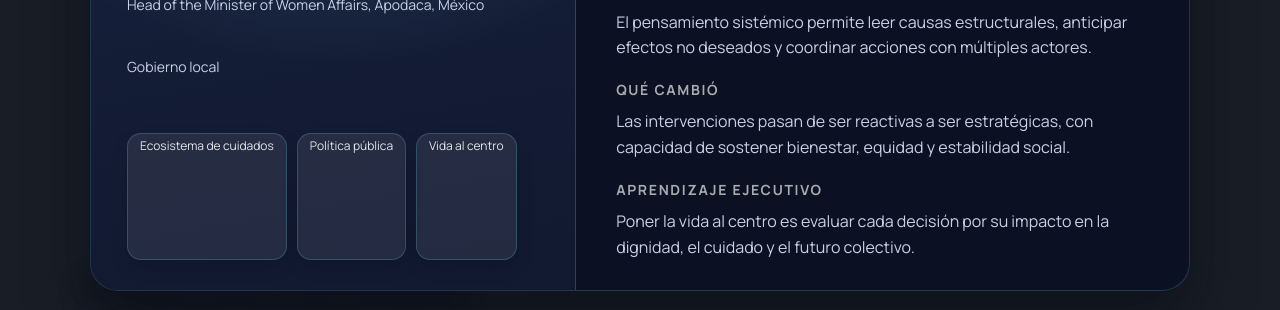
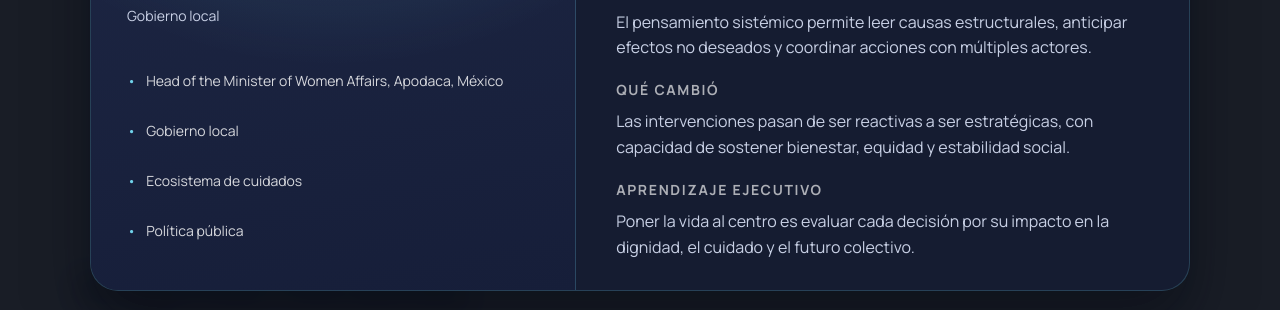
Before and after one commit to MaigomAS/SystemThinking-Website, a React (Vite) app: page / in a window 1280 px wide. Both pictures are taken after a click on the button 300 px from the left and 6390 px from the top of the page. Shown: the part 6443-6753 px from the top of the page. Built offline with nearby package versions, Linux system fonts and the light colour scheme.

Commit message:
Switch modal tags to bullet list

```diff
--- a/src/components/LeadershipVoicesCircles.jsx
+++ b/src/components/LeadershipVoicesCircles.jsx
@@ -58,7 +58,12 @@ const VOICES = {
       role: 'Head of the Minister of Women Affairs, Apodaca, México',
       sector: 'Gobierno local',
       initials: 'EE',
-      tags: ['Ecosistema de cuidados', 'Política pública', 'Vida al centro'],
+      details: [
+        'Head of the Minister of Women Affairs, Apodaca, México',
+        'Gobierno local',
+        'Ecosistema de cuidados',
+        'Política pública',
+      ],
       insightTitle: 'Decidir en sistemas vivos requiere corresponsabilidad real',
       context:
         'Los desafíos sociales, económicos y ambientales exigen decisiones que conecten a gobierno, industria y sociedad civil para evitar soluciones aisladas.',
@@ -77,7 +82,7 @@ const VOICES = {
       role: 'Head de Producto',
       sector: 'Fintech',
       initials: 'SL',
-      tags: ['Decisiones', 'Riesgo', 'Experiencia'],
+      details: ['Head de Producto · Fintech', 'Decisiones críticas', 'Riesgo', 'Experiencia'],
       insightTitle: 'Alinear decisiones críticas sin perder foco en el cliente',
       context:
         'El equipo tenía insights dispersos y las prioridades cambiaban cada sprint, afectando la confianza del usuario final.',
@@ -93,7 +98,7 @@ const VOICES = {
       role: 'Chief Sustainability Officer',
       sector: 'Energía renovable',
       initials: 'AV',
-      tags: ['Stakeholders', 'Política pública', 'Transición'],
+      details: ['Chief Sustainability Officer · Energía renovable', 'Stakeholders', 'Política pública'],
       insightTitle: 'Convertir relaciones en infraestructura de cambio',
       context:
         'La transición energética requería coordinar actores públicos y privados con tiempos y prioridades distintas.',
@@ -111,7 +116,12 @@ const VOICES = {
       role: 'Head of the Minister of Women Affairs, Apodaca, Mexico',
       sector: 'Local government',
       initials: 'EE',
-      tags: ['Care ecosystems', 'Public policy', 'Life-centered leadership'],
+      details: [
+        'Head of the Minister of Women Affairs, Apodaca, Mexico',
+        'Local government',
+        'Care ecosystems',
+        'Public policy',
+      ],
       insightTitle: 'Decisions in living systems require shared responsibility',
       context:
         'Social, economic, and environmental challenges demand decisions that connect government, industry, and civil society to avoid isolated responses.',
@@ -130,7 +140,7 @@ const VOICES = {
       role: 'Head of Product',
       sector: 'Fintech',
       initials: 'SL',
-      tags: ['Decision-making', 'Risk', 'Experience'],
+      details: ['Head of Product · Fintech', 'Decision-making', 'Risk', 'Experience'],
       insightTitle: 'Aligning critical decisions without losing customer focus',
       context:
         'Insights were scattered and priorities shifted every sprint, undermining end-user trust.',
@@ -146,7 +156,7 @@ const VOICES = {
       role: 'Chief Sustainability Officer',
       sector: 'Renewable energy',
       initials: 'AV',
-      tags: ['Stakeholders', 'Public policy', 'Transition'],
+      details: ['Chief Sustainability Officer · Renewable energy', 'Stakeholders', 'Public policy'],
       insightTitle: 'Turning relationships into change infrastructure',
       context:
         'The energy transition required coordinating public and private actors with different timelines and priorities.',
@@ -289,13 +299,13 @@ function LeadershipVoicesCircles() {
                     <p className="voices-modal__role">{activeVoice.role}</p>
                     <p className="voices-modal__sector">{activeVoice.sector}</p>
                   </div>
-                  <div className="voices-modal__tags">
-                    {activeVoice.tags.map((tag) => (
-                      <span key={tag} className="voices-modal__tag">
-                        {tag}
-                      </span>
+                  <ul className="voices-modal__details">
+                    {activeVoice.details.map((detail) => (
+                      <li key={detail} className="voices-modal__detail">
+                        {detail}
+                      </li>
                     ))}
-                  </div>
+                  </ul>
                 </aside>
                 <div className="voices-modal__body">
                   <h3 className="voices-modal__headline">{activeVoice.insightTitle}</h3>
--- a/src/styles/global.css
+++ b/src/styles/global.css
@@ -2670,7 +2670,7 @@ img {
   position: relative;
   width: min(1100px, 94vw);
   max-height: min(86vh, 820px);
-  background: rgba(12, 18, 36, 0.96);
+  background: rgba(22, 30, 52, 0.92);
   border-radius: var(--radius-xl);
   border: 1px solid rgba(122, 231, 255, 0.18);
   box-shadow: 0 30px 60px rgba(4, 8, 18, 0.5);
@@ -2688,8 +2688,8 @@ img {
   padding: 48px 36px;
   display: grid;
   gap: 20px;
-  background: radial-gradient(circle at top, rgba(122, 231, 255, 0.28), transparent 62%),
-    linear-gradient(170deg, rgba(28, 38, 68, 0.88), rgba(18, 26, 50, 0.88));
+  background: radial-gradient(circle at top, rgba(122, 231, 255, 0.32), transparent 62%),
+    linear-gradient(170deg, rgba(34, 44, 76, 0.86), rgba(22, 30, 58, 0.86));
   border-right: 1px solid rgba(122, 231, 255, 0.2);
 }
 
@@ -2740,21 +2740,25 @@ img {
   font-size: var(--font-size-sm);
 }
 
-.voices-modal__tags {
-  display: flex;
-  flex-wrap: wrap;
+.voices-modal__details {
+  list-style: none;
+  margin: 0;
+  padding: 0;
+  display: grid;
   gap: 10px;
 }
 
-.voices-modal__tag {
-  padding: 6px 12px;
-  border-radius: 14px;
-  font-size: var(--font-size-xs);
-  line-height: 1;
-  border: 1px solid rgba(122, 231, 255, 0.2);
-  color: rgba(255, 255, 255, 0.88);
-  background: rgba(255, 255, 255, 0.08);
-  box-shadow: 0 8px 16px rgba(4, 8, 18, 0.16);
+.voices-modal__detail {
+  display: flex;
+  gap: 10px;
+  align-items: flex-start;
+  font-size: var(--font-size-sm);
+  color: rgba(255, 255, 255, 0.82);
+}
+
+.voices-modal__detail::before {
+  content: '•';
+  color: rgba(122, 231, 255, 0.9);
 }
 
 .voices-modal__body {
```
